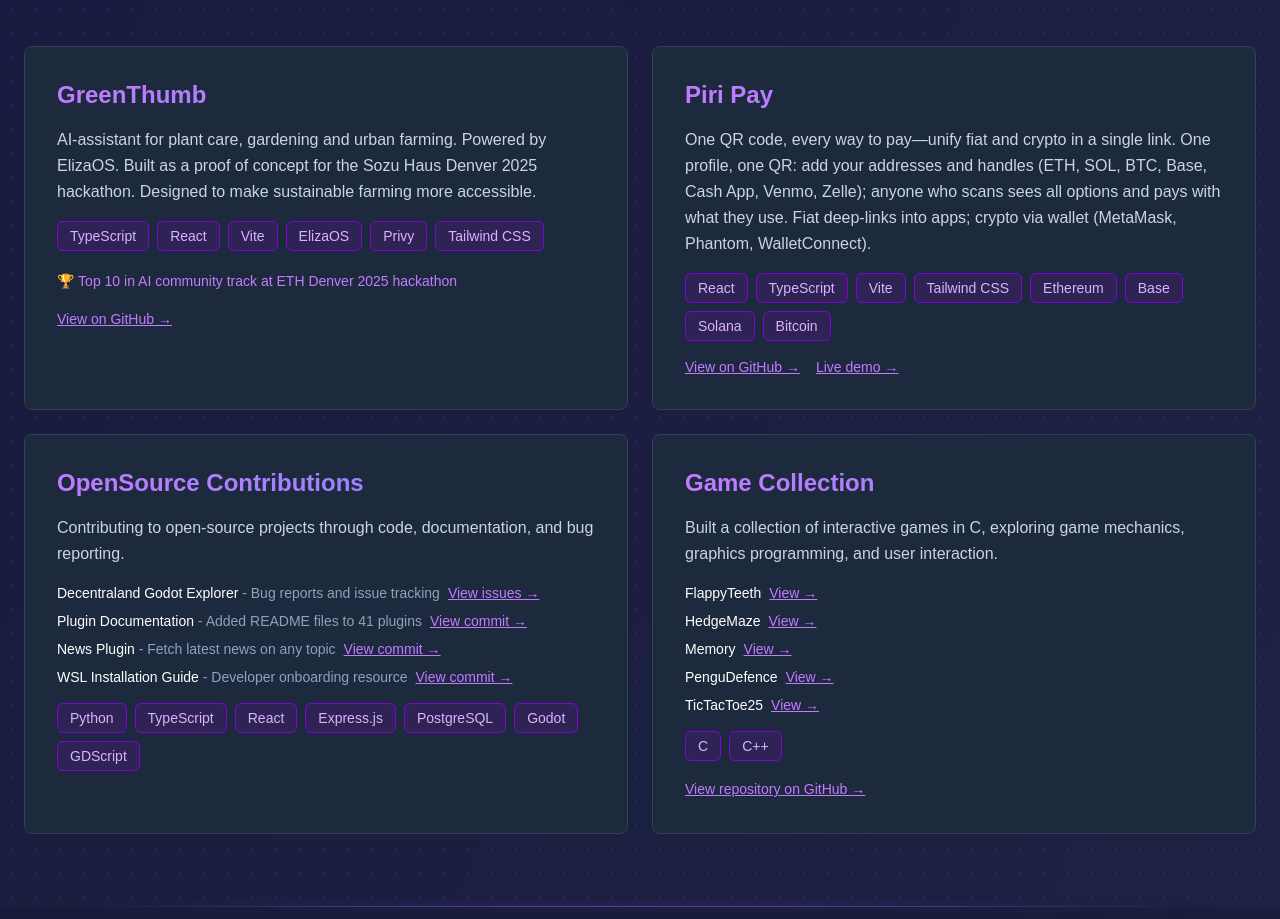
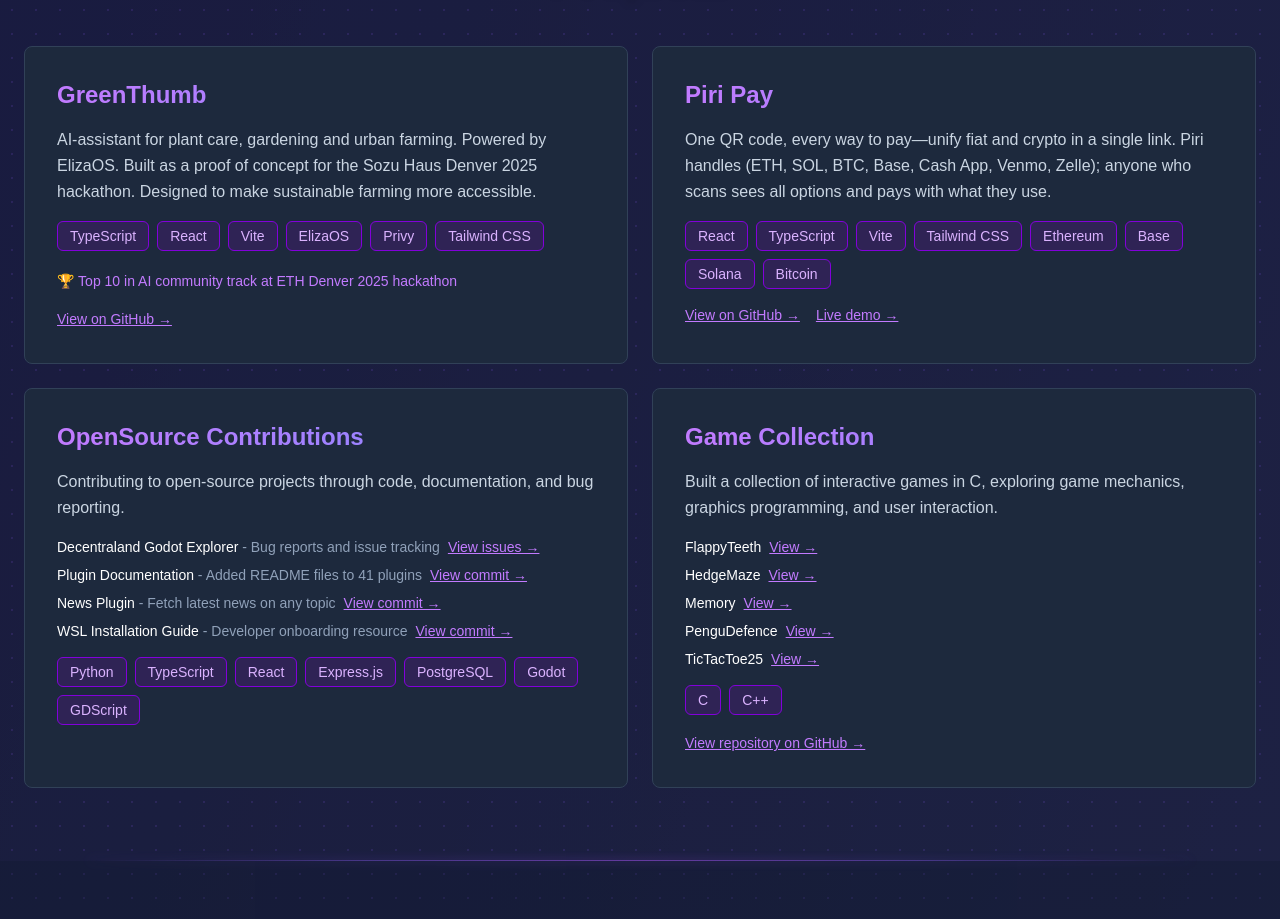
Before and after one commit to ileana-pr/My-Portfolio, a Next.js app: page /coding in a window 1280 px wide. Shown: the part 2042-2961 px from the top of the page. Built offline with nearby package versions, Linux system fonts and the light colour scheme.

Commit message:
Update coding page
Made-with: Cursor

```diff
--- a/src/app/coding/page.tsx
+++ b/src/app/coding/page.tsx
@@ -214,7 +214,7 @@ export default function CodingPage() {
             <div className="bg-white dark:bg-slate-800 rounded-lg p-8 border border-slate-200 dark:border-slate-700 hover:border-purple-500 dark:hover:border-purple-400 hover:shadow-xl transition-all">
               <h3 className="text-2xl font-bold bg-gradient-to-r from-purple-600 to-indigo-600 dark:from-purple-400 dark:to-indigo-400 bg-clip-text text-transparent mb-4">Piri Pay</h3>
               <p className="text-slate-600 dark:text-slate-300 mb-4 leading-relaxed">
-                One QR code, every way to pay—unify fiat and crypto in a single link. One profile, one QR: add your addresses and handles (ETH, SOL, BTC, Base, Cash App, Venmo, Zelle); anyone who scans sees all options and pays with what they use. Fiat deep-links into apps; crypto via wallet (MetaMask, Phantom, WalletConnect).
+                One QR code, every way to pay—unify fiat and crypto in a single link. Piri handles (ETH, SOL, BTC, Base, Cash App, Venmo, Zelle); anyone who scans sees all options and pays with what they use.
               </p>
               <div className="flex flex-wrap gap-2 mb-4">
                 <span className="px-3 py-1 rounded-md text-sm font-medium bg-purple-100 dark:bg-purple-900/30 text-purple-700 dark:text-purple-300 border border-purple-200 dark:border-purple-700">React</span>
```
